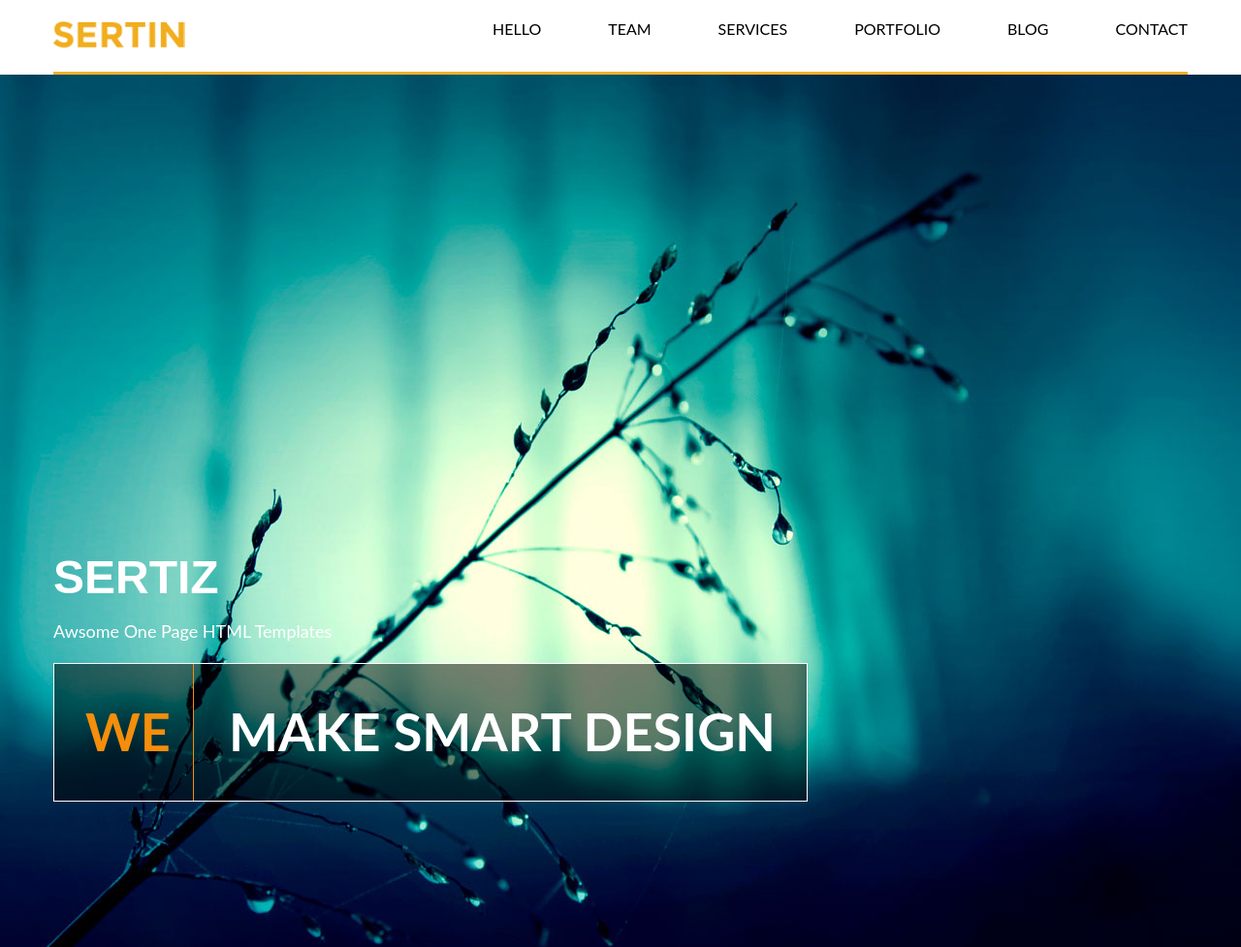
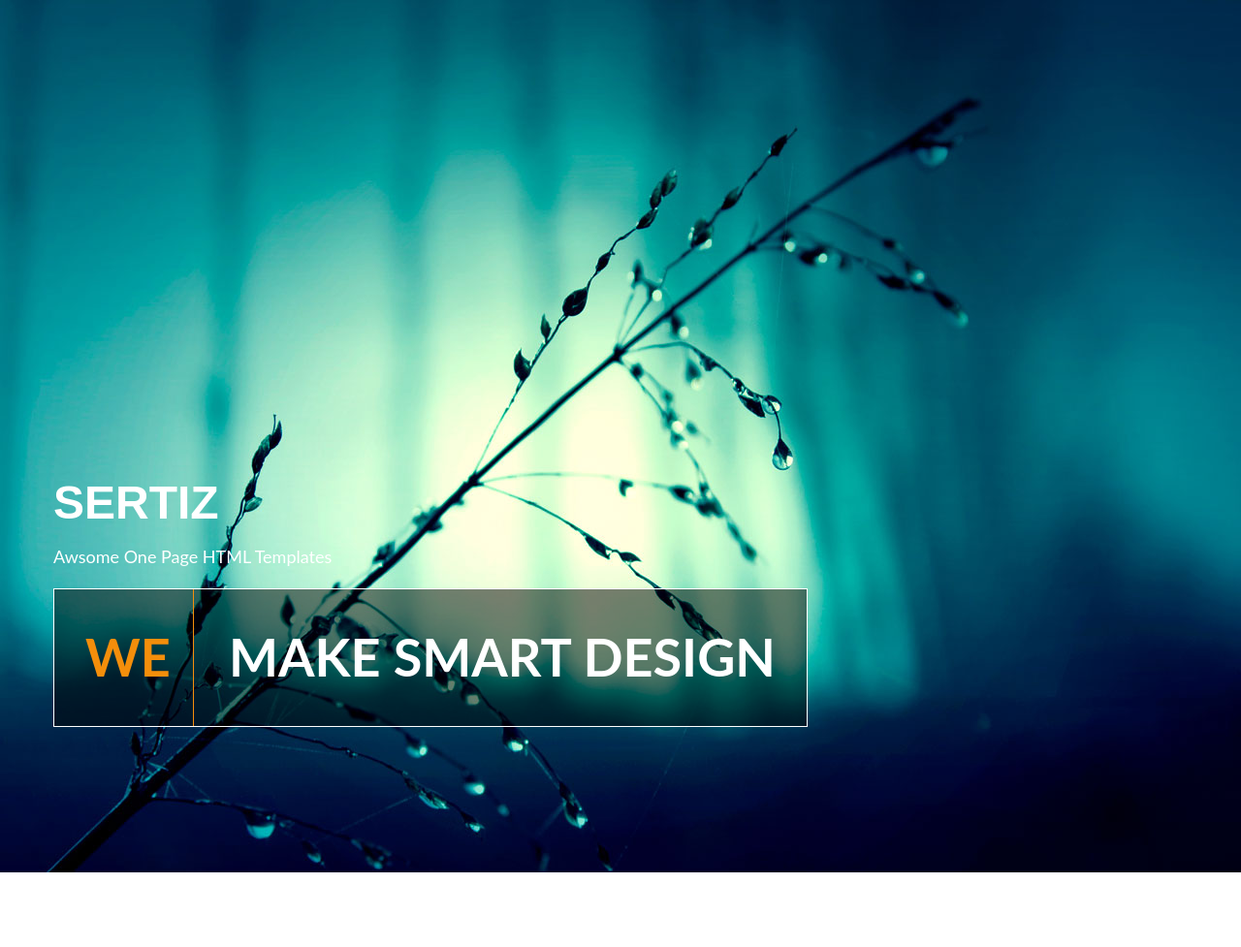
Before and after one commit to Fintisov/example, a website: page src/index.html in a window 1280 px wide. Shown: the top 977 px of the page at 97% size. Drawn offline with nearby package versions, Linux system fonts and the light colour scheme; files that its build step writes are made by us from their sources; files whose address does not match are found by name.

Commit message:
delete header

```diff
--- a/src/index.html
+++ b/src/index.html
@@ -7,37 +7,6 @@
   <link rel="stylesheet" href="./css/main.css"/>
 </head>
 <body>
-  <header class="header">
-    <div class="container">
-      <div class="header__content">
-        <a class="header__logo" href="#"><img src=".../img/logo.png" alt="sertin"></a>
-
-        <nav class="header__nav">
-          <ul class="header__nav-list">
-            <li class="header__nav-items">
-              <a class="header__nav-link" href="#">HELLO</a>
-            </li>
-            <li class="header__nav-items">
-              <a class="header__nav-link" href="#section-team">TEAM</a>
-            </li>
-            <li class="header__nav-items">
-              <a class="header__nav-link" href="#">SERVICES</a>
-            </li>
-            <li class="header__nav-items">
-              <a class="header__nav-link" href="#">PORTFOLIO</a>
-            </li>
-            <li class="header__nav-items">
-              <a class="header__nav-link" href="#">BLOG</a>
-            </li>
-            <li class="header__nav-items">
-              <a class="header__nav-link" href="#">CONTACT</a>
-            </li>
-          </ul>
-        </nav>
-      </div>
-    </div>
-  </header>
-
   <main>
     <section class="main-banner">
       <div class="container">
```
Also changed, not shown: gulpfile.js (+8 -0 lines), package.json (+9 -3 lines), 1 other file.
